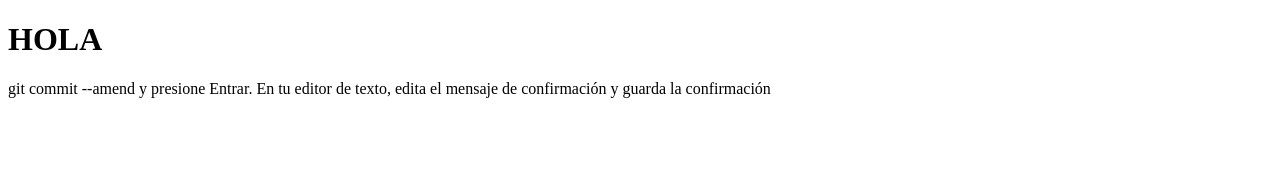
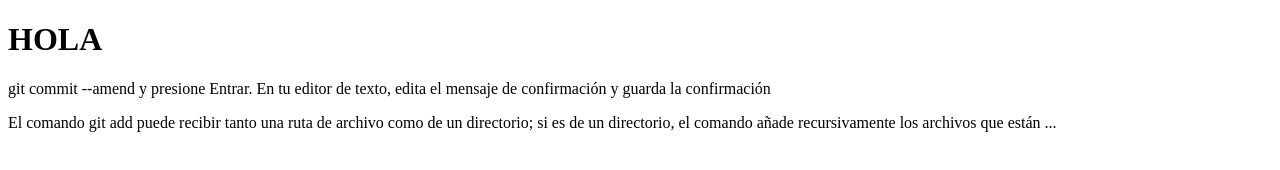
Before and after one commit to pamealba10/chidastechgit, a plain HTML site: page index.html in a window 1280 px wide. Drawn offline with Linux system fonts and the light colour scheme.

Commit message:
Aguegue otro parrafo a mi index

```diff
--- a/index.html
+++ b/index.html
@@ -9,5 +9,8 @@
     <h1>HOLA</h1>
 
     <p>git commit --amend y presione Entrar. En tu editor de texto, edita el mensaje de confirmación y guarda la confirmación</p>
+
+    <p> El comando git add puede recibir tanto una ruta de archivo como de un directorio; si es de un directorio, el comando añade recursivamente los archivos que están ...</p>
+
 </body>
 </html>
```
